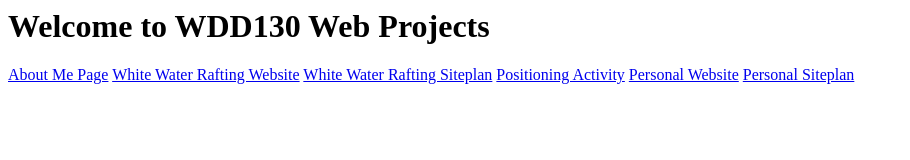
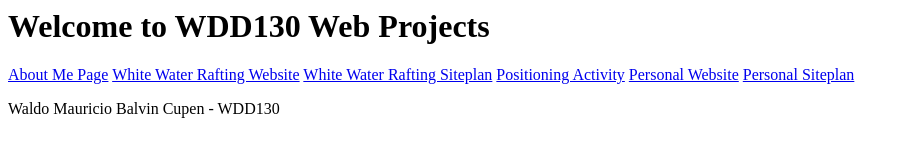
Before and after one commit to WalMauBC/wdd130, a plain HTML site: page index.html in a window 1280 px wide. Shown: the whole page, without its empty margins (0-910 px from the left). Drawn offline with Linux system fonts and the light colour scheme.

Commit message:
Added a paragraph to the home page

```diff
--- a/index.html
+++ b/index.html
@@ -7,3 +7,4 @@
   <a href="#">Personal Website</a>
   <a href="#">Personal Siteplan</a>
 </nav>
+<p>Waldo Mauricio Balvin Cupen - WDD130</p>
```
